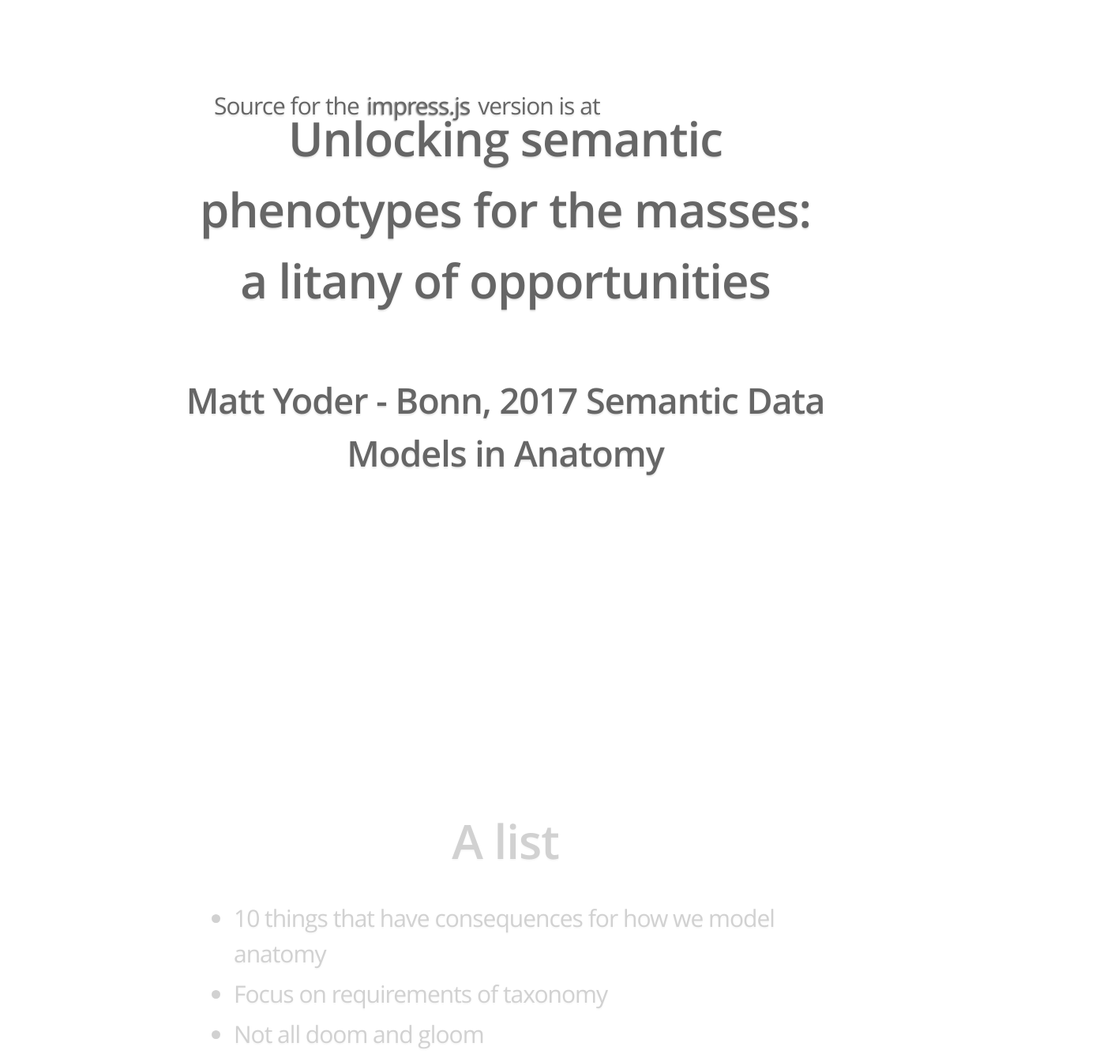
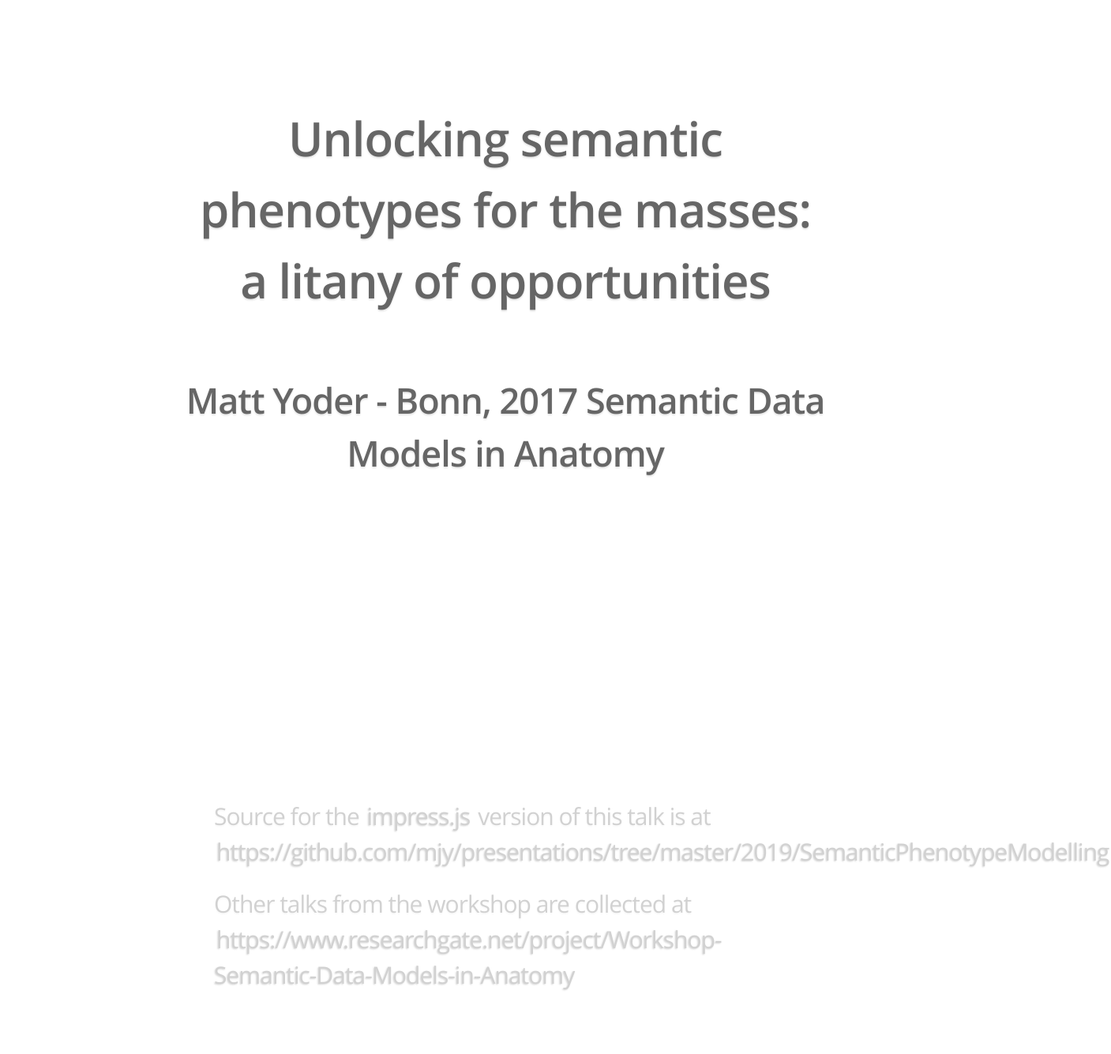
Before and after one commit to mjy/presentations, a plain HTML site: page 2019/SemanticPhenotypeModelling/index.html in a window 1280 px wide. Shown: the top 1335 px of the page at 79% size, 1407 px wide, since content can reach past the window. Drawn offline with Linux system fonts and the light colour scheme; a web font is replaced by a local one.

Commit message:
link out

```diff
--- a/2019/SemanticPhenotypeModelling/index.html
+++ b/2019/SemanticPhenotypeModelling/index.html
@@ -23,11 +23,14 @@
 <div id="title-slide" class="step slide title markdown" data-x="2000" data-y="5000">
 # Unlocking semantic phenotypes for the masses: a litany of opportunities
 ## Matt Yoder - Bonn, 2017 Semantic Data Models in Anatomy
-
-Source for the [impress.js](https://impress.js.org) version is at
 </div>
 
+
 <div id="markdown" class="step slide markdown" data-rel-x="0" data-rel-y="900">
+Source for the [impress.js](https://impress.js.org) version of this talk is at [https://github.com/mjy/presentations/tree/master/2019/SemanticPhenotypeModelling](https://github.com/mjy/presentations/tree/master/2019/SemanticPhenotypeModelling)
+
+Other talks from the workshop are collected at [https://www.researchgate.net/project/Workshop-Semantic-Data-Models-in-Anatomy](https://www.researchgate.net/project/Workshop-Semantic-Data-Models-in-Anatomy)
+-----
 # A list
 * 10 things that have consequences for how we model anatomy
 * Focus on requirements of taxonomy
```
